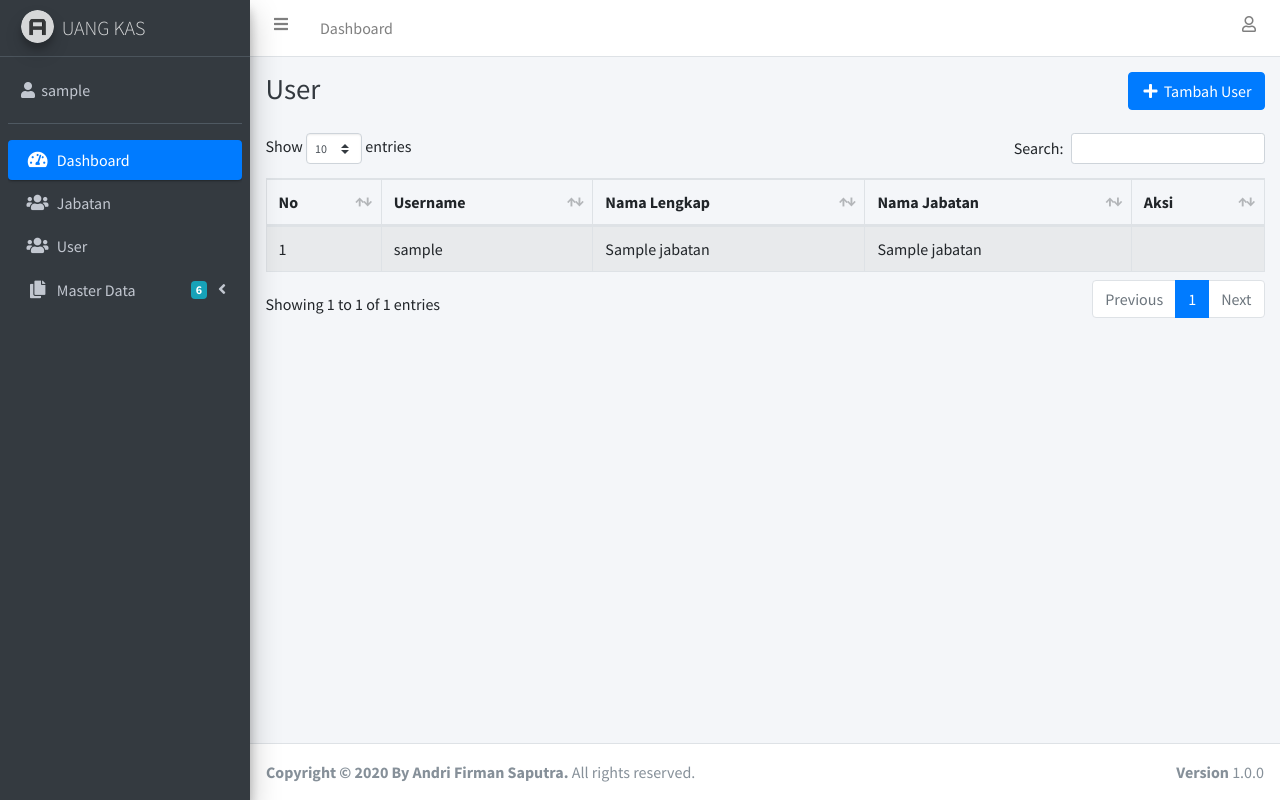
After one commit to hako-975/aplikasi-uang-kas-dengan-php-native, a PHP site: page /user.php in a window 1280 px wide. The commit adds this page. Run offline with PHP 8.4, Linux system fonts and the light colour scheme; the visitor is signed in with stand-in values (Sample User, id 1); tables that the repository leaves empty or names only in its code hold one stand-in row (values such as "Sample post").

Commit message:
mengubah file connection.php, mengubah file hapus_jabatan.php, menambahkan file hapus_user.php, mengubah sidebar.php, mengubah file jabatan.php, mengubah file profile.php, membuat file user.php

```diff
--- a/connection.php
+++ b/connection.php
@@ -78,7 +78,7 @@ if (isset($_SESSION['id_user'])) {
 
 function editUser($data) {
 	global $conn;
-	$id_user = htmlspecialchars($_SESSION['id_user']);
+	$id_user = htmlspecialchars($data['id_user']);
 	$nama_lengkap = htmlspecialchars(addslashes($data['nama_lengkap']));
   	$username = htmlspecialchars($data['username']);
   	$id_jabatan = htmlspecialchars($data['id_jabatan']);
@@ -99,7 +99,7 @@ function checkJabatan() {
 	$id_jabatan = $_SESSION['id_jabatan'];
 	if ($id_jabatan !== '1') {
 		setAlert("Access Denied!", "You cannot delete data except administrator!", "error");
-     	header("Location: index.php");;
+     	header("Location: index.php");
 	} else {
 		return true;
 	}
@@ -119,3 +119,35 @@ function addJabatan($data) {
 	$query = mysqli_query($conn, "INSERT INTO jabatan VALUES ('', '$nama_jabatan')");
   	return mysqli_affected_rows($conn);
 }
+
+function addUser($data) {
+	global $conn;
+	// check username already used or not
+	$username = htmlspecialchars($data['username']);
+	$query = mysqli_query($conn, "SELECT * FROM user WHERE username = '$username'");
+	if (mysqli_fetch_assoc($query)) {
+		setAlert("Failed to add user!", "Username has been used!", "error");
+     	return header("Location: user.php");
+	} else {
+		$password = htmlspecialchars($data['password']);
+		$password_verify = htmlspecialchars($data['password_verify']);
+		if ($password !== $password_verify) {
+			setAlert("Failed to add user!", "password not same password verify!", "error");
+	     	return header("Location: user.php");
+		} else {
+			$password = password_hash($password, PASSWORD_DEFAULT);
+			$nama_lengkap = htmlspecialchars($data['nama_lengkap']);
+			$id_jabatan = htmlspecialchars($data['id_jabatan']);
+			$query = mysqli_query($conn, "INSERT INTO user VALUES ('', '$nama_lengkap', '$username', '$password', '$id_jabatan')");
+		  	return mysqli_affected_rows($conn);
+		}
+	}
+}
+
+function deleteUser($id) {
+	global $conn;
+	if (checkJabatan() == true) {
+		$query = mysqli_query($conn, "DELETE FROM user WHERE id_user = '$id'");
+	  	return mysqli_affected_rows($conn);
+	}
+}
--- a/hapus_jabatan.php
+++ b/hapus_jabatan.php
@@ -5,10 +5,7 @@
 		if (deleteJabatan($id_jabatan) > 0) {
 			setAlert("Jabatan has been deleted", "Successfully deleted", "success");
 		    header("Location: jabatan.php");
-	    } else {
-		    setAlert("Jabatan failed to delete!", "Failed delete!", "error");
-		    header("Location: jabatan.php");
-		}
+	    }
 	} else {
 	   header("Location: jabatan.php");
 	}
--- a/include/sidebar.php
+++ b/include/sidebar.php
@@ -41,7 +41,7 @@
             </a>
           </li>
           <li class="nav-item">
-            <a href="" class="nav-link">
+            <a href="user.php" class="nav-link">
               <i class="nav-icon fas fa-users"></i>
               <p>
                 User
--- a/jabatan.php
+++ b/jabatan.php
@@ -6,18 +6,12 @@
     if (editJabatan($_POST) > 0) {
       setAlert("Jabatan has been changed", "Successfully changed", "success");
       header("Location: jabatan.php");
-    } else {
-      setAlert("Jabatan failed to change!", "Failed change!", "error");
-      header("Location: jabatan.php");
     }
   }
 
   if (isset($_POST['btnTambahJabatan'])) {
     if (addJabatan($_POST) > 0) {
       setAlert("Jabatan has been added", "Successfully added", "success");
-      header("Location: jabatan.php");
-    } else {
-      setAlert("Jabatan failed to add!", "Failed add!", "error");
       header("Location: jabatan.php");
     }
   }
--- a/profile.php
+++ b/profile.php
@@ -60,6 +60,7 @@
 		<div class="modal fade" id="editProfileModal" tabindex="-1" role="dialog" aria-labelledby="editProfileModalLabel" aria-hidden="true">
 		  <div class="modal-dialog" role="document">
 		    <form method="post">
+                <input type="hidden" name="id_user" value="<?= $dataUser['id_user']; ?>">
 		    	<div class="modal-content">
 			      <div class="modal-header">
 			        <h5 class="modal-title" id="editProfileModalLabel">Edit Profile</h5>
--- /dev/null
+++ b/user.php
@@ -0,0 +1,200 @@
+<?php
+  require 'connection.php';
+  checkLogin();
+  $user = mysqli_query($conn, "SELECT * FROM user INNER JOIN jabatan ON user.id_jabatan = jabatan.id_jabatan");
+  $jabatan = mysqli_query($conn, "SELECT * FROM jabatan");
+  if (isset($_POST['btnEditUser'])) {
+    if (editUser($_POST) > 0) {
+      setAlert("User has been changed", "Successfully changed", "success");
+      header("Location: user.php");
+    } else {
+      setAlert("User failed to change!", "Failed change!", "error");
+      header("Location: user.php");
+    }
+  }
+
+  if (isset($_POST['btnTambahUser'])) {
+    if (addUser($_POST) > 0) {
+      setAlert("User has been added", "Successfully added", "success");
+      header("Location: user.php");
+    }
+  }
+?>
+
+<!DOCTYPE html>
+<html>
+<head>
+  <?php include 'include/css.php'; ?>
+  <title>User</title>
+</head>
+<body class="hold-transition sidebar-mini layout-fixed">
+<div class="wrapper">
+
+  <?php include 'include/navbar.php'; ?>
+
+  <?php include 'include/sidebar.php'; ?>
+
+  <!-- Content Wrapper. Contains page content -->
+  <div class="content-wrapper">
+    <!-- Content Header (Page header) -->
+    <div class="content-header">
+      <div class="container-fluid">
+        <div class="row justify-content-center mb-2">
+          <div class="col-sm text-left">
+            <h1 class="m-0 text-dark">User</h1>
+          </div><!-- /.col -->
+          <div class="col-sm text-right">
+            <button type="button" class="btn btn-primary" data-toggle="modal" data-target="#tambahUserModal"><i class="fas fa-fw fa-plus"></i> Tambah User</button>
+            <!-- Modal -->
+            <div class="modal fade text-left" id="tambahUserModal" tabindex="-1" role="dialog" aria-labelledby="tambahUserModalLabel" aria-hidden="true">
+              <div class="modal-dialog" role="document">
+                <form method="post">
+                  <div class="modal-content">
+                    <div class="modal-header">
+                      <h5 class="modal-title" id="tambahUserModalLabel">Tambah User</h5>
+                      <button type="button" class="close" data-dismiss="modal" aria-label="Close">
+                        <span aria-hidden="true">&times;</span>
+                      </button>
+                    </div>
+                    <div class="modal-body">
+                      <div class="form-group">
+                        <label for="username">Username</label>
+                        <input type="text" name="username" id="username" class="form-control" required>
+                      </div>
+                      <div class="form-group">
+                        <label for="nama_lengkap">Nama Lengkap</label>
+                        <input type="text" name="nama_lengkap" id="nama_lengkap" class="form-control" required>
+                      </div>
+                      <div class="form-group">
+                        <label for="password">Password</label>
+                        <input type="password" minlength="6" name="password" id="password" class="form-control" required>
+                      </div>
+                      <div class="form-group">
+                        <label for="password_verify">Password Verify</label>
+                        <input type="password" minlength="6" name="password_verify" id="password_verify" class="form-control" required>
+                      </div>
+                      <div class="form-group">
+                        <label for="id_jabatan">Nama Jabatan</label>
+                        <select name="id_jabatan" class="form-control" id="id_jabatan">
+                          <?php foreach ($jabatan as $dj): ?>
+                            <?php if ($dj['id_jabatan'] !== '1'): ?>
+                              <option value="<?= $dj['id_jabatan']; ?>"><?= $dj['nama_jabatan']; ?></option>
+                            <?php endif ?>
+                          <?php endforeach ?>
+                        </select>
+                      </div>
+                    </div>
+                    <div class="modal-footer">
+                      <button type="button" class="btn btn-danger" data-dismiss="modal"><i class="fas fa-fw fa-times"></i> Close</button>
+                      <button type="submit" class="btn btn-primary" name="btnTambahUser"><i class="fas fa-fw fa-save"></i> Save</button>
+                    </div>
+                  </div>
+                </form>
+              </div>
+            </div>
+          </div><!-- /.col -->
+        </div><!-- /.row -->
+      </div><!-- /.container-fluid -->
+    </div>
+    <!-- /.content-header -->
+
+    <!-- Main content -->
+    <section class="content">
+      <div class="container-fluid">
+        <div class="row">
+          <div class="col-lg">
+            <div class="table-responsive">
+              <table class="table table-striped table-hover table-bordered" id="table_id">
+                <thead>
+                  <tr>
+                    <th>No</th>
+                    <th>Username</th>
+                    <th>Nama Lengkap</th>
+                    <th>Nama Jabatan</th>
+                    <th>Aksi</th>
+                  </tr>
+                </thead>
+                <tbody>
+                  <?php $i = 1; ?>
+                  <?php foreach ($user as $du): ?>
+                    <tr>
+                      <td><?= $i++; ?></td>
+                      <td><?= $du['username']; ?></td>
+                      <td><?= $du['nama_lengkap']; ?></td>
+                      <td><?= $du['nama_jabatan']; ?></td>
+                      <td>
+                        <?php if ($du['id_user'] !== '1'): ?>
+                          <!-- Button trigger modal -->
+                          <a href="ubah_user.php?id_user=<?= $du['id_user']; ?>" class="badge badge-success" data-toggle="modal" data-target="#editUserModal<?= $du['id_user']; ?>">
+                            <i class="fas fa-fw fa-edit"></i> Ubah
+                          </a>
+                          <!-- Modal -->
+                          <div class="modal fade" id="editUserModal<?= $du['id_user']; ?>" tabindex="-1" role="dialog" aria-labelledby="editUserModalLabel<?= $du['id_user']; ?>" aria-hidden="true">
+                            <div class="modal-dialog" role="document">
+                              <form method="post">
+                                <input type="hidden" name="id_user" value="<?= $du['id_user']; ?>">
+                                <div class="modal-content">
+                                  <div class="modal-header">
+                                    <h5 class="modal-title" id="tambahUserModalLabel">Ubah User</h5>
+                                    <button type="button" class="close" data-dismiss="modal" aria-label="Close">
+                                      <span aria-hidden="true">&times;</span>
+                                    </button>
+                                  </div>
+                                  <div class="modal-body">
+                                    <div class="form-group">
+                                      <label for="username<?= $du['id_user']; ?>">Username</label>
+                                      <input type="hidden" name="username" value="<?= $du['username']; ?>">
+                                      <input style="cursor: not-allowed;" disabled type="text" value="<?= $du['username']; ?>" id="username<?= $du['id_user']; ?>" class="form-control" required>
+                                    </div>
+                                    <div class="form-group">
+                                      <label for="nama_lengkap<?= $du['id_user']; ?>">Nama Lengkap</label>
+                                      <input type="text" name="nama_lengkap" id="nama_lengkap<?= $du['id_user']; ?>" class="form-control" required value="<?= $du['username']; ?>">
+                                    </div>
+                                    <div class="form-group">
+                                      <label for="id_jabatan<?= $du['id_user']; ?>">Nama Jabatan</label>
+                                      <select name="id_jabatan" class="form-control" id="id_jabatan<?= $du['id_user']; ?>">
+                                          <option value="<?= $du['id_jabatan']; ?>"><?= $du['nama_jabatan']; ?></option>
+                                        <?php foreach ($jabatan as $dj): ?>
+                                          <?php if ($dj['id_jabatan'] !== '1'): ?>
+                                            <?php if ($du['id_jabatan'] !== $dj['id_jabatan']): ?>
+                                              <option value="<?= $dj['id_jabatan']; ?>"><?= $dj['nama_jabatan']; ?></option>
+                                            <?php endif ?>
+                                          <?php endif ?>
+                                        <?php endforeach ?>
+                                      </select>
+                                    </div>
+                                  </div>
+                                  <div class="modal-footer">
+                                    <button type="button" class="btn btn-danger" data-dismiss="modal"><i class="fas fa-fw fa-times"></i> Close</button>
+                                    <button type="submit" class="btn btn-primary" name="btnEditUser"><i class="fas fa-fw fa-save"></i> Save</button>
+                                  </div>
+                                </div>
+                              </form>
+                            </div>
+                          </div>
+                          <a data-nama="<?= $du['nama_lengkap']; ?>" class="btn-delete badge badge-danger" href="hapus_user.php?id_user=<?= $du['id_user']; ?>"><i class="fas fa-fw fa-trash"></i> Hapus</a>
+                        <?php endif ?>
+                      </td>
+                    </tr>
+                  <?php endforeach ?>
+                </tbody>
+              </table>
+            </div>
+          </div>
+        </div>
+      </div>
+    </section>
+    <!-- /.content -->
+  </div>
+  <!-- /.content-wrapper -->
+  <footer class="main-footer">
+    <strong>Copyright &copy; 2020 By Andri Firman Saputra.</strong>
+    All rights reserved.
+    <div class="float-right d-none d-sm-inline-block">
+      <b>Version</b> 1.0.0
+    </div>
+  </footer>
+
+</div>
+</body>
+</html>
```
Also changed, not shown: hapus_user.php (added, +11 -0 lines).
